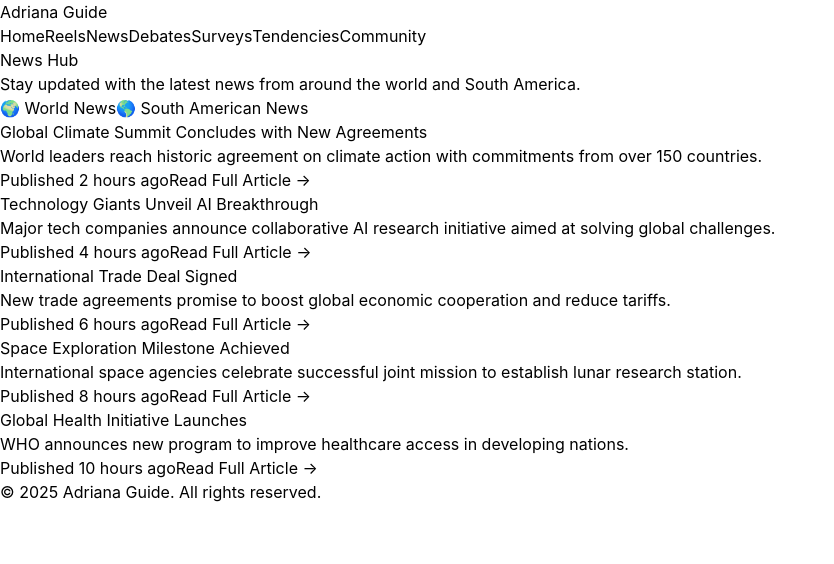
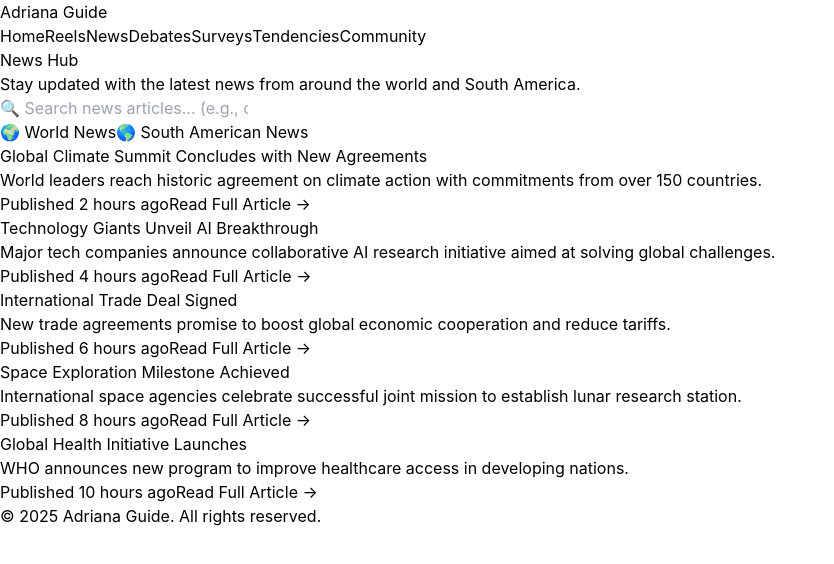
Before and after one commit to danielhayward50-cell/Adriana-Guide, a React (Vite) app: page / in a window 1280 px wide. Both pictures are taken after a click on the button "Read News". Shown: the top 564 px of the page, without its empty margins (0-834 px from the left). Built offline with nearby package versions, Linux system fonts and the light colour scheme.

Commit message:
feat: add Google-style search bar to News Hub with real-time filtering
Co-authored-by: danielhayward50-cell <228425249+danielhayward50-cell@users.noreply.github.com>

```diff
--- a/src/components/EnhancedNewsHub.tsx
+++ b/src/components/EnhancedNewsHub.tsx
@@ -164,8 +164,19 @@ export const EnhancedNewsHub: React.FC = () => {
   const [authorName, setAuthorName] = useState('');
   const [articleComments, setArticleComments] = useState<any[]>([]);
   const [showComments, setShowComments] = useState(false);
+  const [searchQuery, setSearchQuery] = useState('');
 
-  const filteredNews = mockNews.filter(article => article.region === activeRegion);
+  const filteredNews = mockNews
+    .filter(article => article.region === activeRegion)
+    .filter(article => {
+      if (!searchQuery.trim()) return true;
+      const query = searchQuery.toLowerCase();
+      return (
+        article.title.toLowerCase().includes(query) ||
+        article.description.toLowerCase().includes(query) ||
+        article.fullContent.toLowerCase().includes(query)
+      );
+    });
 
   // Subscribe to comment updates
   useEffect(() => {
@@ -235,6 +246,33 @@ export const EnhancedNewsHub: React.FC = () => {
           Stay updated with the latest news from around the world and South America.
         </p>
 
+        {/* Search Bar */}
+        <div className="mb-6">
+          <div className="relative">
+            <input
+              type="text"
+              value={searchQuery}
+              onChange={(e) => setSearchQuery(e.target.value)}
+              placeholder="🔍 Search news articles... (e.g., climate, technology, economy)"
+              className="w-full px-6 py-4 pr-12 text-lg border-2 border-gray-300 rounded-full focus:outline-none focus:border-blue-500 focus:ring-2 focus:ring-blue-200 transition-all shadow-sm hover:shadow-md"
+            />
+            {searchQuery && (
+              <button
+                onClick={() => setSearchQuery('')}
+                className="absolute right-4 top-1/2 transform -translate-y-1/2 text-gray-400 hover:text-gray-600 text-2xl font-bold"
+                title="Clear search"
+              >
+                ×
+              </button>
+            )}
+          </div>
+          {searchQuery && (
+            <p className="mt-2 text-sm text-gray-600">
+              Found {filteredNews.length} article{filteredNews.length !== 1 ? 's' : ''} matching "{searchQuery}"
+            </p>
+          )}
+        </div>
+
         {/* Region Toggle Buttons */}
         <div className="flex gap-4 mb-6">
           <button
@@ -261,7 +299,26 @@ export const EnhancedNewsHub: React.FC = () => {
 
         {/* News Articles */}
         <div className="space-y-4">
-          {filteredNews.map((article) => (
+          {filteredNews.length === 0 ? (
+            <div className="text-center py-12">
+              <div className="text-6xl mb-4">🔍</div>
+              <h3 className="text-2xl font-bold text-gray-700 mb-2">No articles found</h3>
+              <p className="text-gray-500 mb-4">
+                {searchQuery
+                  ? `No articles match "${searchQuery}". Try different keywords.`
+                  : 'No articles available in this region.'}
+              </p>
+              {searchQuery && (
+                <button
+                  onClick={() => setSearchQuery('')}
+                  className="bg-blue-900 text-white px-6 py-2 rounded-lg hover:bg-blue-800 transition-colors"
+                >
+                  Clear Search
+                </button>
+              )}
+            </div>
+          ) : (
+            filteredNews.map((article) => (
             <article key={article.id} className="border-b border-gray-200 pb-4 hover:bg-gray-50 p-4 rounded-lg transition-colors">
               <h3 className="text-xl font-semibold text-blue-900 mb-2">
                 {article.title}
@@ -281,15 +338,8 @@ export const EnhancedNewsHub: React.FC = () => {
                 </button>
               </div>
             </article>
-          ))}
+          )))}
         </div>
-
-        {/* No Results Message */}
-        {filteredNews.length === 0 && (
-          <div className="text-center py-8 text-gray-500">
-            No news articles available for this region.
-          </div>
-        )}
       </section>
 
       {/* Article Detail Modal */}
```
Also changed, not shown: 1 other file (tests, documents, lock files or other folders).
